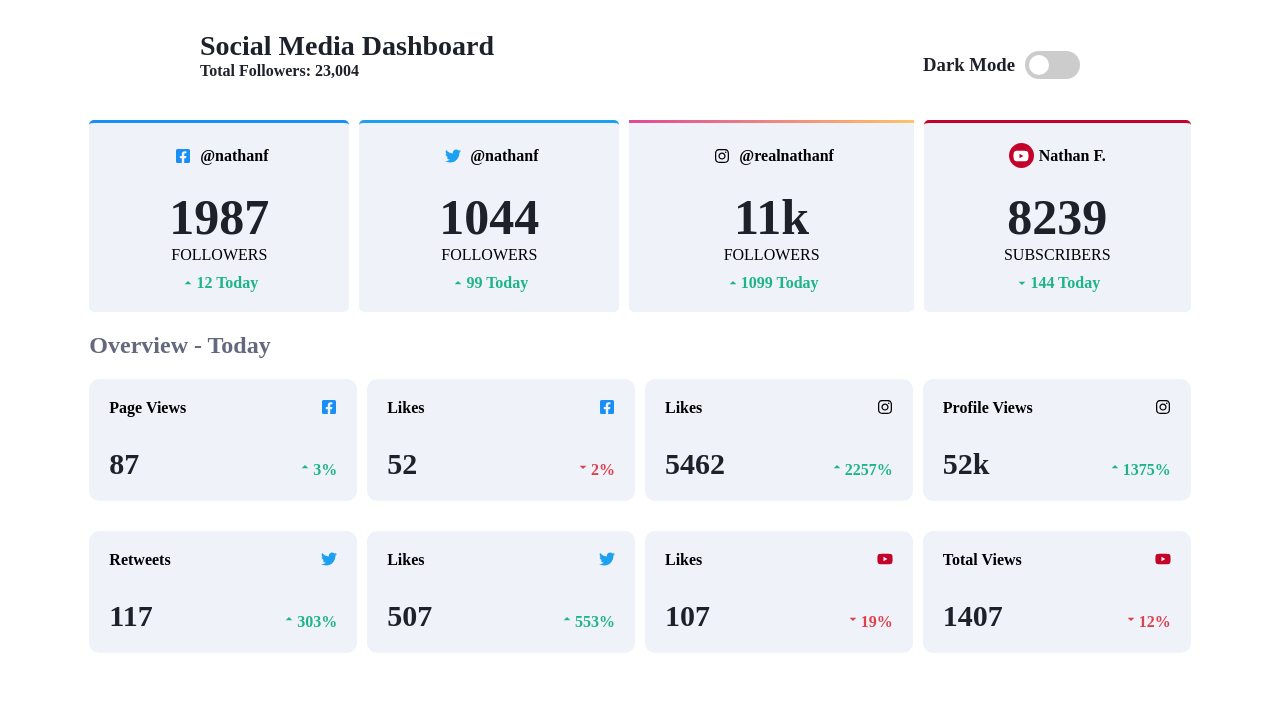
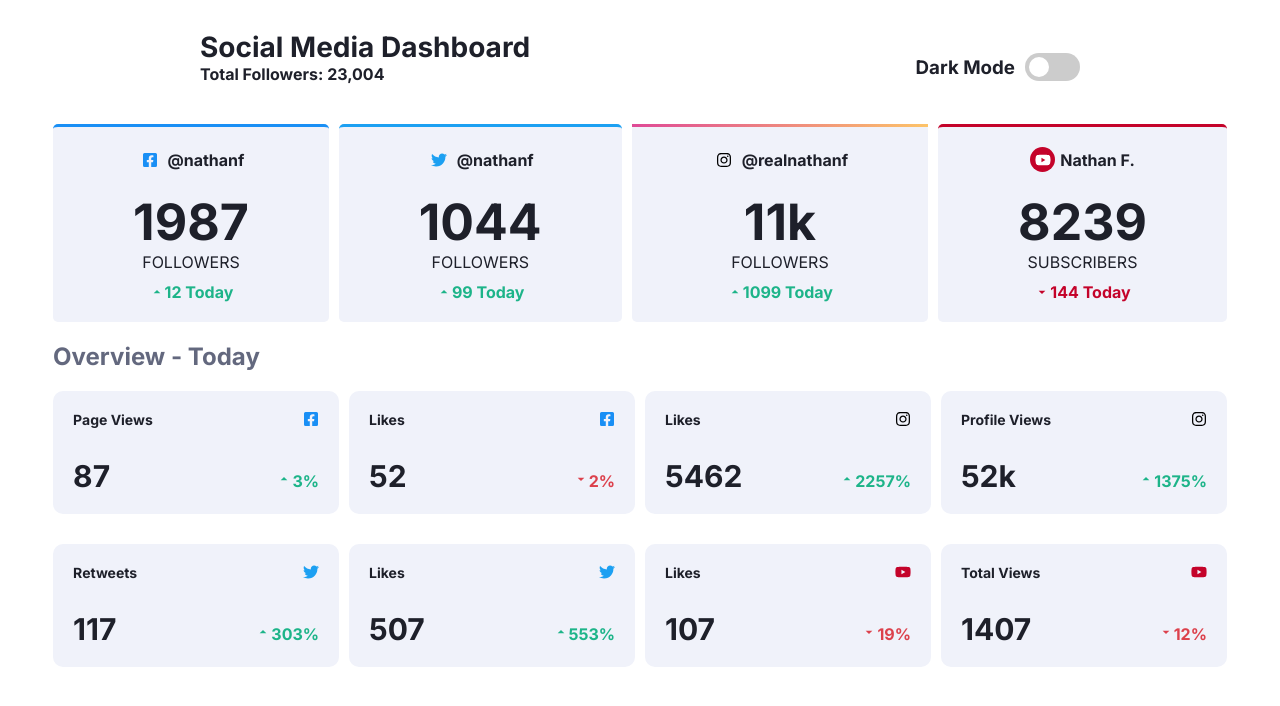
Before and after one commit to josephmadras/social-media-dashboard-with-theme-switcher, a React (Create React App) app: page / in a window 1280 px wide. Shown: the top 706 px of the page. Built offline with nearby package versions, Linux system fonts and the light colour scheme.

Commit message:
style: add hover state to card containers

```diff
--- a/src/App.js
+++ b/src/App.js
@@ -25,6 +25,7 @@ function App() {
               socialBgColor,
               arrow,
               topBorder,
+              daysColor,
             }) => (
               <Card
                 key={id}
@@ -36,13 +37,20 @@ function App() {
                 arrow={arrow}
                 socialBgColor={socialBgColor}
                 topBorder={topBorder}
+                daysColor={daysColor}
               />
             )
           )}
         </div>
 
         <div className="overview">
-          <h2 style={{ color: theme.textGrayishColor }}>Overview - Today</h2>
+          <h2
+            style={{
+              color: isDark ? theme.textWhiteColor : theme.textGrayishColor,
+            }}
+          >
+            Overview - Today
+          </h2>
           <div className="content">
             {daily.map(
               (
--- a/src/components/Card/Card.jsx
+++ b/src/components/Card/Card.jsx
@@ -3,6 +3,7 @@ import { ThemeContext } from "../../contexts/theme";
 import cardStyle from "./Card.module.css";
 
 const Card = (props) => {
+  const [{ theme, isDark }] = useContext(ThemeContext);
   const {
     socialMediaIcon,
     socialBgColor,
@@ -10,11 +11,10 @@ const Card = (props) => {
     username,
     users,
     userType,
+    topBorder,
     days,
-    topBorder,
+    daysColor,
   } = props;
-
-  const [{ theme, isDark }] = useContext(ThemeContext);
 
   return (
     <div
@@ -32,7 +32,15 @@ const Card = (props) => {
         >
           {socialMediaIcon}
         </div>
-        <strong className={cardStyle.name}>{username}</strong>
+
+        <strong
+          className={cardStyle.name}
+          style={{
+            color: isDark ? theme.textGrayishColor : theme.textBlueColor,
+          }}
+        >
+          {username}
+        </strong>
       </div>
       <h4
         className={cardStyle.stat}
@@ -40,12 +48,21 @@ const Card = (props) => {
       >
         {users}
       </h4>
-      <div className={cardStyle.followers}>{userType}</div>
-      <div className={cardStyle.days}>
+      <div
+        className={cardStyle.followers}
+        style={{ color: isDark ? theme.textGrayishColor : theme.textBlueColor }}
+      >
+        {userType}
+      </div>
+
+      <div className={cardStyle.days} style={{ color: daysColor }}>
         {arrow} {days} Today
       </div>
     </div>
   );
 };
 
+Card.defaultProps = {
+  daysColor: "hsl(163, 72%, 41%)",
+};
 export default Card;
--- a/src/components/Card/Card.module.css
+++ b/src/components/Card/Card.module.css
@@ -6,11 +6,15 @@
   padding: 1.25rem 5rem;
   margin-bottom: 20px;
   border-radius: 5px;
-  /* background-color: hsl(227, 47%, 96%); */
   border-top-style: solid;
   border-top-width: 3px;
+  transition: box-shadow 250ms ease-in-out;
 }
-
+.card:hover {
+  /* box-shadow: rgba(77, 77, 223, 0.2) 0px 7px 29px 0px; */
+  box-shadow: rgba(77, 77, 223, 0.2) 0px 8px 24px;
+  cursor: pointer;
+}
 .username {
   display: flex;
   align-items: center;
@@ -32,7 +36,6 @@
   align-items: center;
   font-weight: 700;
   padding-top: 10px;
-  color: hsl(163, 72%, 41%);
 }
 
 .socialMediaIcon {
--- a/src/components/DailyOverview/DailyOverview.jsx
+++ b/src/components/DailyOverview/DailyOverview.jsx
@@ -13,6 +13,7 @@ const DailyOverview = (props) => {
     evolutionColor,
     socialBgColor,
   } = props;
+
   const [{ theme, isDark }] = useContext(ThemeContext);
 
   return (
@@ -21,7 +22,14 @@ const DailyOverview = (props) => {
       style={{ backgroundColor: theme.cardBackground }}
     >
       <div>
-        <h4 className={styles.heading}>{title}</h4>
+        <h4
+          className={styles.heading}
+          style={{
+            color: isDark ? theme.textGrayishColor : theme.textBlueColor,
+          }}
+        >
+          {title}
+        </h4>
         <strong
           className={styles.stats}
           style={{ color: isDark ? theme.textWhiteColor : theme.textBlueColor }}
--- a/src/components/DailyOverview/DailyOverview.module.css
+++ b/src/components/DailyOverview/DailyOverview.module.css
@@ -5,8 +5,13 @@
   padding: 20px;
   border-radius: 10px;
   margin-bottom: 20px;
+  transition: box-shadow 250ms ease-in-out;
 }
 
+.container:hover {
+  box-shadow: rgba(77, 77, 223, 0.2) 0px 8px 24px;
+  cursor: pointer;
+}
 .container > * > *:first-child {
   margin-bottom: 30px;
 }
@@ -27,3 +32,7 @@
 .evolution {
   font-weight: 700;
 }
+
+.heading {
+  font-size: 14px;
+}
--- a/src/data/data.js
+++ b/src/data/data.js
@@ -60,5 +60,6 @@ export const data = [
     socialBgColor: "hsl(348, 97%, 39%)",
     topBorder: "hsl(348, 97%, 39%)",
     arrow: <MdArrowDropDown />,
+    daysColor: "hsl(348, 97%, 39%)",
   },
 ];
--- a/src/index.css
+++ b/src/index.css
@@ -1,7 +1,10 @@
+@import url("https://fonts.googleapis.com/css2?family=Inter:wght@400;700&display=swap");
+
 *,
 *::before,
 *::after {
   margin: 0;
   padding: 0;
   box-sizing: border-box;
+  font-family: "Inter", sans-serif;
 }
```
